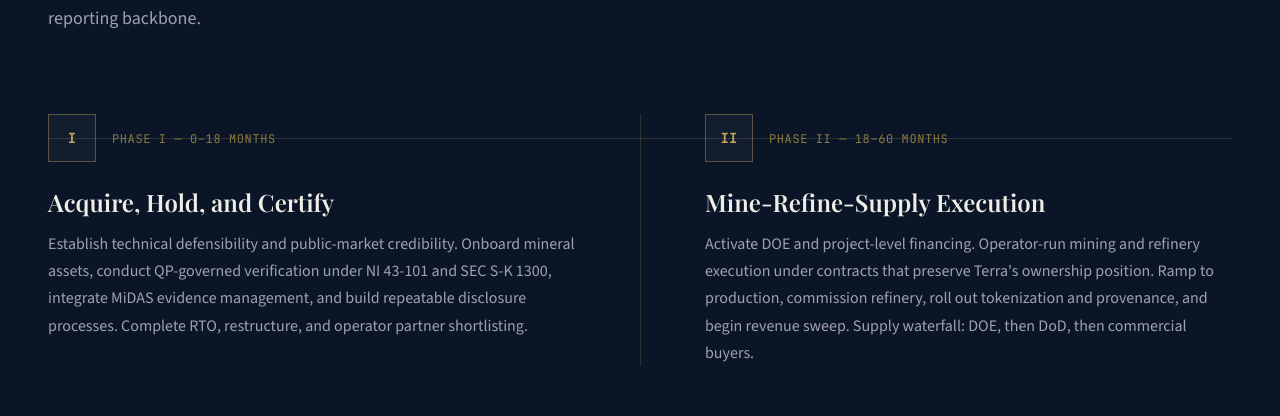
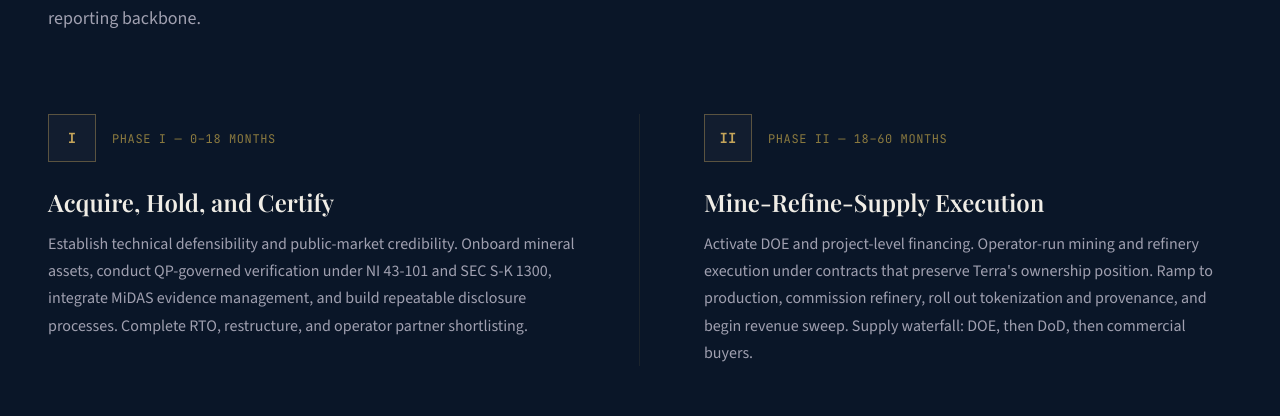
Before and after one commit to UpTrailAI/terra-elementis-website, a Next.js app: page / in a window 1280 px wide. Shown: the part 1887-2303 px from the top of the page. Built offline with nearby package versions, Linux system fonts and the light colour scheme.

Commit message:
fix: remove timeline line artifact, update footer to Terra Elementis, Inc.

```diff
--- a/src/app/page.tsx
+++ b/src/app/page.tsx
@@ -119,12 +119,9 @@
           <ScrollReveal delay={0.3}>
             <div className="mt-20">
               <div className="relative">
-                {/* Timeline line */}
-                <div className="absolute top-6 left-0 right-0 h-[1px] bg-gold/20 hidden lg:block" />
-
                 <div className="grid gap-12 lg:grid-cols-2 lg:gap-0">
                   {/* Phase I */}
-                  <div className="relative lg:pr-16">
+                  <div className="relative lg:pr-16 lg:border-r lg:border-gold/10">
                     <div className="mb-6 flex items-center gap-4">
                       <div className="flex h-12 w-12 items-center justify-center border border-gold/40 bg-surface-glass">
                         <span className="font-mono text-sm font-bold text-gold">I</span>
@@ -142,7 +139,7 @@
                   </div>
 
                   {/* Phase II */}
-                  <div className="relative lg:pl-16 lg:border-l lg:border-gold/20">
+                  <div className="relative lg:pl-16">
                     <div className="mb-6 flex items-center gap-4">
                       <div className="flex h-12 w-12 items-center justify-center border border-gold/40 bg-surface-glass">
                         <span className="font-mono text-sm font-bold text-gold">II</span>
--- a/src/components/Footer.tsx
+++ b/src/components/Footer.tsx
@@ -42,10 +42,8 @@
 
         <div className="flex flex-col gap-4 text-xs text-text-secondary lg:flex-row lg:items-center lg:justify-between">
           <p>
-            Confidential &mdash; The Aureus Company (Aureus Holdings (US), LLC)
-            &mdash; 2026
+            Confidential &mdash; Terra Elementis, Inc. &mdash; 2026
           </p>
-          <p>Terra Elementis Inc. (Delaware)</p>
         </div>
       </div>
     </footer>
```
Also changed, not shown: bug/bug.png (added).
